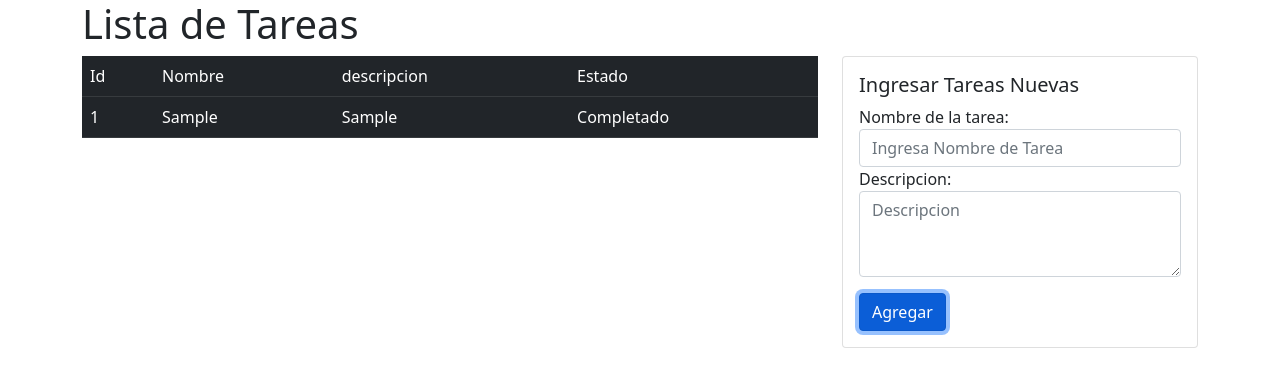
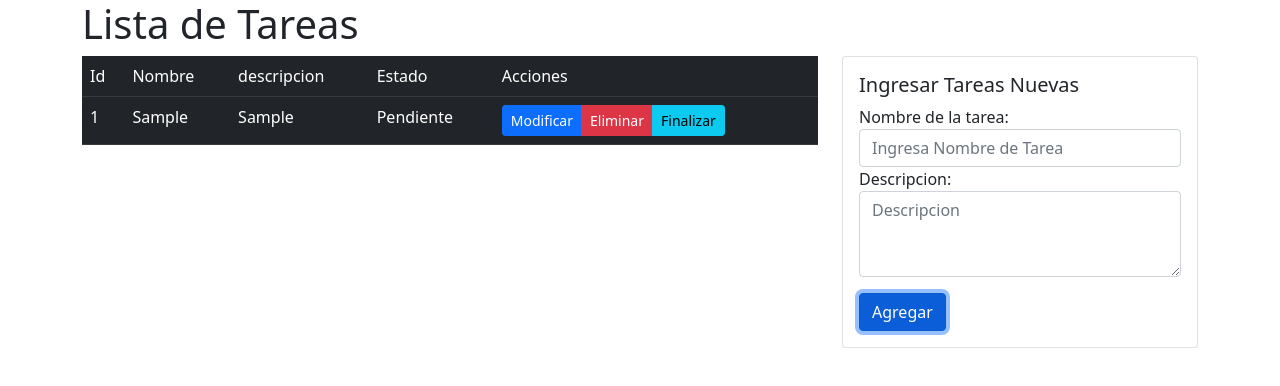
Before and after one commit to matiasbruna/Clase6, a plain HTML site: page index.html in a window 1280 px wide. Both pictures are taken after typing "Sample", "Sample" into the empty fields and a click on the button "Agregar". Drawn offline with nearby package versions, Linux system fonts and the light colour scheme.

Commit message:
agrege los botones a la funcion mostrar tabla con sus clases de estilo

```diff
--- a/index.html
+++ b/index.html
@@ -26,6 +26,7 @@
                             <th>Nombre</th>
                             <th>Descripcion</th>
                             <th>Estado</th>
+                            <th>Acciones</th>
                         </tr>
                     </thead>
                     <tbody>
--- a/src/script.js
+++ b/src/script.js
@@ -16,7 +16,7 @@ function agregarTarea(event) {
   let tarea = {
     nombre: nombre,
     descripcion: descripcion,
-    estado: true,
+    estado: false,
   };
   tareas.push(tarea); // Agregar tarea al arreglo
   mostrarTabla(); // Actualizar tabla con todas las tareas
@@ -33,10 +33,53 @@ function mostrarTabla() {
     var celdaNombre = fila.insertCell();
     var celdaDescripcion = fila.insertCell();
     var celdaEstado = fila.insertCell();
+    let celdaAcciones = fila.insertCell();
+
     celdaId.textContent = i + 1;
     celdaNombre.textContent = tareas[i].nombre;
     celdaDescripcion.textContent = tareas[i].descripcion;
     celdaEstado.textContent = tareas[i].estado ? "Completado" : "Pendiente";
+
+    // Crear elemento div para contener los botones
+    var divBotones = document.createElement("div");
+    divBotones.classList.add("btn-group");
+
+    // Botón "Modificar"
+    var btnModificar = document.createElement("button");
+    btnModificar.type = "button";
+    btnModificar.classList.add("btn", "btn-sm", "btn-primary");
+    btnModificar.textContent = "Modificar";
+    btnModificar.addEventListener("click", function () {
+      // Aquí puedes implementar la lógica para modificar la tarea
+      console.log("Modificar tarea #" + (i + 1));
+    });
+    divBotones.appendChild(btnModificar);
+
+    // Botón "Eliminar"
+    var btnEliminar = document.createElement("button");
+    btnEliminar.type = "button";
+    btnEliminar.classList.add("btn", "btn-sm", "btn-danger");
+    btnEliminar.textContent = "Eliminar";
+    btnEliminar.addEventListener("click", function () {
+      // Aquí puedes implementar la lógica para eliminar la tarea
+      console.log("Eliminar tarea #" + (i + 1));
+    });
+    divBotones.appendChild(btnEliminar);
+
+    //boton "finalizar"
+    var btnFinalizar = document.createElement("button");
+    btnFinalizar.type = "button";
+    btnFinalizar.classList.add("btn", "btn-sm", "btn-info");
+    btnFinalizar.textContent = "Finalizar";
+    btnFinalizar.addEventListener("click", function () {
+      // Aquí puedes implementar la lógica para Finalizar la tarea la tarea
+      console.log("Finalizar  tarea #" + (i + 1));
+    });
+    divBotones.appendChild(btnFinalizar);
+
+
+    // Agregar el elemento div con los botones a la celda de acciones
+    celdaAcciones.appendChild(divBotones);
   }
 }
 function cargarNombresColumnas() {
@@ -46,10 +89,12 @@ function cargarNombresColumnas() {
   var celdaNombre = fila.insertCell();
   var celdaDescripcion = fila.insertCell();
   var celdaEstado = fila.insertCell();
+  let celdaAcciones = fila.insertCell();
   celdaId.textContent = "Id";
   celdaNombre.textContent = "Nombre";
   celdaDescripcion.textContent = "descripcion";
   celdaEstado.textContent = "Estado";
+  celdaAcciones.textContent = "Acciones";
 }
 function limpiarCampos() {
   document.getElementById("txtNombre").value = "";
```
